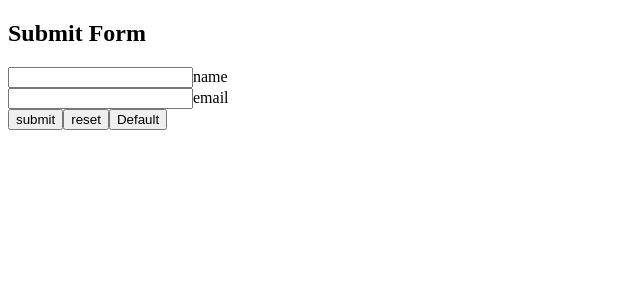
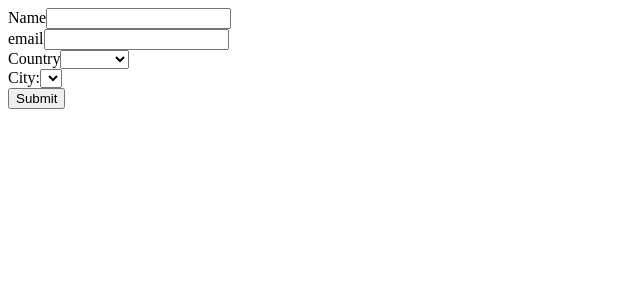
Before and after one commit to seeyassine/Angular-Learn, an Angular app: page / in a window 1280 px wide. Shown: the top 300 px of the page, without its empty margins (0-640 px from the left). Built offline with nearby package versions, Linux system fonts and the light colour scheme.

Commit message:
form select city by country

```diff
--- a/src/app/app.component.html
+++ b/src/app/app.component.html
@@ -1,3 +1,5 @@
 <!-- <app-template-driven-forms></app-template-driven-forms> -->
 
-<app-simple-submit-reset-form></app-simple-submit-reset-form>
+<!-- <app-simple-submit-reset-form></app-simple-submit-reset-form> -->
+
+<app-template-driven-form></app-template-driven-form>
--- a/src/app/app.component.ts
+++ b/src/app/app.component.ts
@@ -2,11 +2,13 @@ import { Component } from '@angular/core';
 import { RouterOutlet } from '@angular/router';
 import { TemplateDrivenFormsComponent } from './template-driven-forms/template-driven-forms.component';
 import { SimpleSubmitResetFormComponent } from './simple-submit-reset-form/simple-submit-reset-form.component';
+import { TemplateDrivenFormComponent } from "./template-driven-form/template-driven-form.component";
 
 @Component({
   selector: 'app-root',
   standalone: true,
-  imports: [RouterOutlet,TemplateDrivenFormsComponent,SimpleSubmitResetFormComponent],
+  imports: [RouterOutlet, TemplateDrivenFormsComponent, SimpleSubmitResetFormComponent,
+     TemplateDrivenFormComponent],
   templateUrl: './app.component.html',
   styleUrl: './app.component.css'
 })
--- /dev/null
+++ b/src/app/template-driven-form/template-driven-form.component.html
@@ -0,0 +1,32 @@
+<form class="form-container" #myForm="ngForm" (ngSubmit)="onSubmit(myForm)">
+
+        <div>
+            <label for="name">Name</label>
+            <input type="text" name="name" [(ngModel)]="user" require>
+        </div>
+
+        <div>
+            <label for="email">email</label>
+            <input type="email" name="email" [(ngModel)]="email" require>
+        </div>
+
+        <div>
+            <label for="country">Country</label>
+            <select name="country" [(ngModel)]="selectedCountry">
+                @for (country of countries; track $index) {
+                    <option [value]="country.value"> {{ country.name }}</option>
+                }
+            </select>
+        </div>
+
+        <div>
+            <label for="city">City:</label>
+            <select name="city" [(ngModel)]="city">
+                @for (city of getCitiesByCountry(selectedCountry); track $index) {
+                <option [value]="city">{{ city }}</option>
+                }
+            </select>
+        </div>
+
+        <button type="submit">Submit</button>
+</form>
--- /dev/null
+++ b/src/app/template-driven-form/template-driven-form.component.ts
@@ -0,0 +1,48 @@
+import { Component } from '@angular/core';
+import { FormsModule, NgForm } from '@angular/forms';
+
+@Component({
+  selector: 'app-template-driven-form',
+  standalone: true,
+  imports: [FormsModule],
+  templateUrl: './template-driven-form.component.html',
+  styleUrl: './template-driven-form.component.css'
+})
+export class TemplateDrivenFormComponent {
+
+  user:string = '';
+  email:string = '';
+  selectedCountry: string = '';
+  city: string = '';
+
+  countries = [
+    {name: 'USA', value:'usa'},
+    {name: 'Canada', value:'canada'},
+    {name:'UK', value:'uk'}
+  ];
+
+  cities: {[key: string]:string[]} = {
+    usa: ['New York','Los Angeles','Chicago'],
+    canada: ['Toronto', 'Vancouver', 'Montreal'],
+    uk: ['London', 'Manchester','Birmingham']
+  }
+
+    getCitiesByCountry(country:string): string[]{
+      return this.cities[country] || [];
+    }
+
+  onSubmit(myForm:NgForm){
+    if(myForm.valid){
+      const formData = {
+        user:this.user,
+        email: this.email,
+        country: this.selectedCountry,
+        city: this.city,
+      };
+      console.log('Form Submitted', formData);
+    }else{
+      alert('Please fill up the field')
+    }
+  }
+
+}
```
Also changed, not shown: src/app/template-driven-form/template-driven-form.component.css (added), 1 other file (tests, documents, lock files or other folders).
